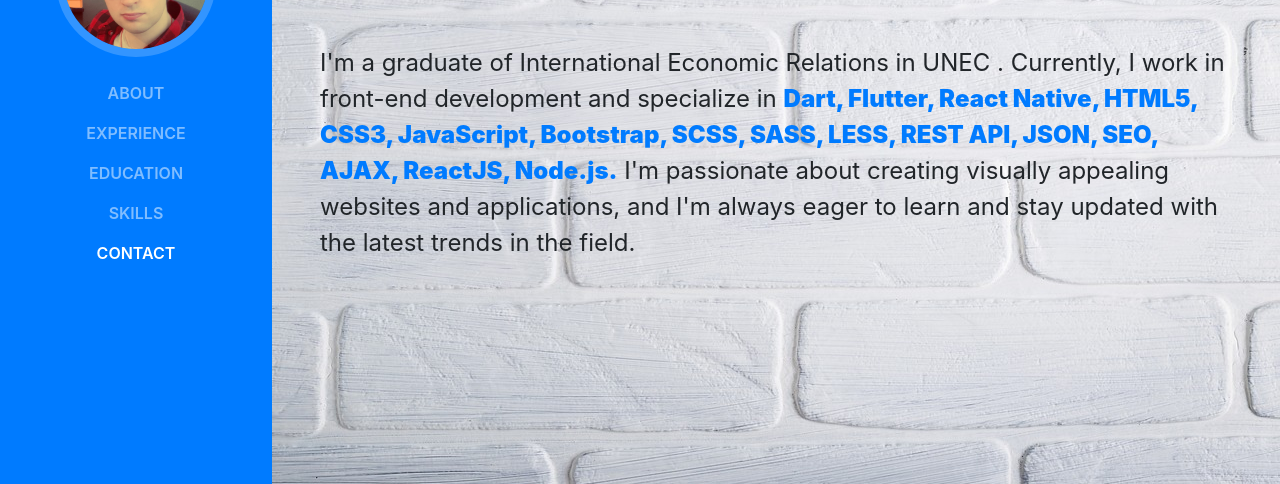
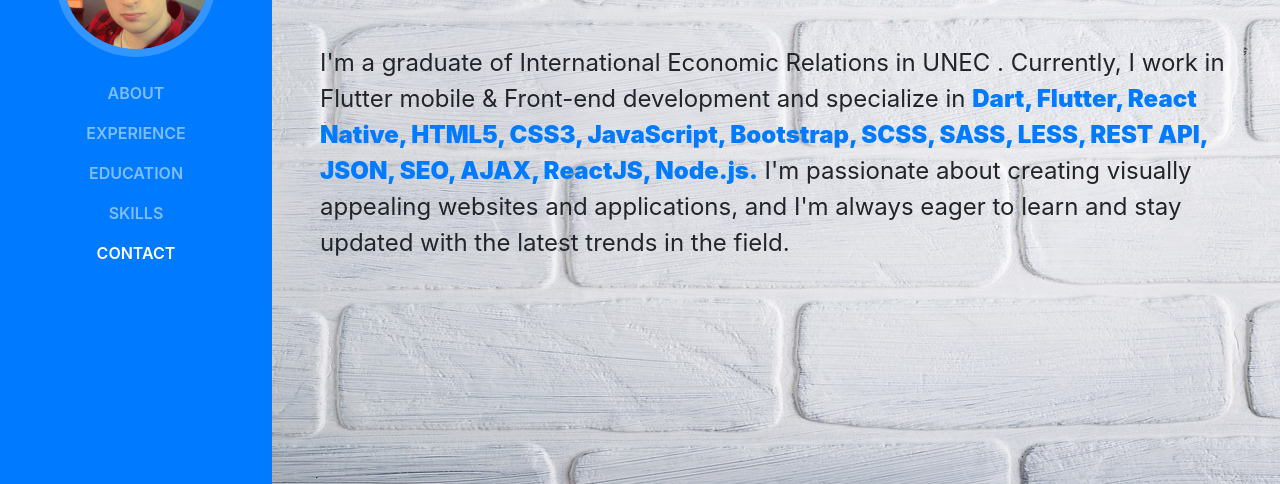
Before and after one commit to kemikable/Portfolio, a website with bundled scripts: page index.html in a window 1280 px wide. Shown: the part 315-799 px from the top of the page. Built offline with nearby package versions, Linux system fonts and the light colour scheme; a web font is replaced by a local one.

Commit message:
15.12.2023 added flutter and some cert

```diff
--- a/index.html
+++ b/index.html
@@ -72,7 +72,8 @@
           <a href="mailto:kemikable@gmail.com">kemikable@kemikable.com</a>
         </div>
         <p class="mb-5 big-h1">
-          I'm a graduate of International Economic Relations in UNEC . Currently, I work in front-end
+          I'm a graduate of International Economic Relations in UNEC . Currently, I work in Flutter mobile &amp;
+          Front-end
           development and specialize in <b><span class="text-primary">Dart, Flutter, React Native, HTML5, CSS3,
               JavaScript, Bootstrap,
               SCSS, SASS,
```
